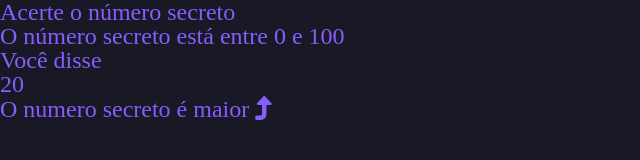
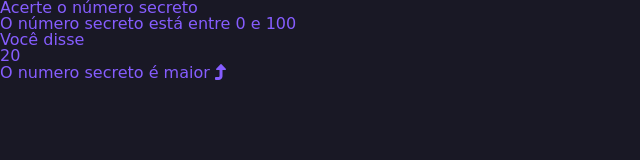
Before and after one commit to Guilbertoliveira/SecretNumber, a plain HTML site: page index.html in a window 1280 px wide. Shown: the whole page, without its empty margins (0-640 px from the left). Drawn offline with Linux system fonts and the light colour scheme; files that its build step writes are made by us from their sources; a web font is replaced by a local one.

Commit message:
Update project CSS for SCSS

```diff
--- a/index.html
+++ b/index.html
@@ -5,12 +5,12 @@
     <meta http-equiv="X-UA-Compatible" content="IE=edge">
     <meta name="viewport" content="width=device-width, initial-scale=1.0">
     <title>Secret Number</title>
-    <link rel="stylesheet" href="css/reset.css">
+    <link rel="stylesheet" href="scss/reset.css">
     <link rel="preconnect" href="https://fonts.googleapis.com">
     <link rel="preconnect" href="https://fonts.gstatic.com" crossorigin>
     <link href="https://fonts.googleapis.com/css2?family=Vast+Shadow&display=swap" rel="stylesheet">
     <link rel="stylesheet" href="https://cdnjs.cloudflare.com/ajax/libs/font-awesome/6.3.0/css/all.min.css" integrity="sha512-SzlrxWUlpfuzQ+pcUCosxcglQRNAq/DZjVsC0lE40xsADsfeQoEypE+enwcOiGjk/bSuGGKHEyjSoQ1zVisanQ==" crossorigin="anonymous" referrerpolicy="no-referrer" />
-    <link rel="stylesheet" href="css/style.css">
+    <link rel="stylesheet" href="style.css">
     <link rel="icon" type="image/png" href="img/dice-solid.svg">
 
 </head>
--- /dev/null
+++ b/scss/_main.scss
@@ -0,0 +1,7 @@
+@import 'variable';
+
+body {
+    font-family: $fontepadrao;
+    background-color: $cor-secundaria;
+    color: $cor-primaria;
+}
--- /dev/null
+++ b/scss/_reset.scss
@@ -0,0 +1,48 @@
+/* http://meyerweb.com/eric/tools/css/reset/
+   v2.0 | 20110126
+   License: none (public domain)
+*/
+
+html, body, div, span, applet, object, iframe,
+h1, h2, h3, h4, h5, h6, p, blockquote, pre,
+a, abbr, acronym, address, big, cite, code,
+del, dfn, em, img, ins, kbd, q, s, samp,
+small, strike, strong, sub, sup, tt, var,
+b, u, i, center,
+dl, dt, dd, ol, ul, li,
+fieldset, form, label, legend,
+table, caption, tbody, tfoot, thead, tr, th, td,
+article, aside, canvas, details, embed,
+figure, figcaption, footer, header, hgroup,
+menu, nav, output, ruby, section, summary,
+time, mark, audio, video {
+	margin: 0;
+	padding: 0;
+	border: 0;
+	font-size: 100%;
+	font: inherit;
+	vertical-align: baseline;
+}
+/* HTML5 display-role reset for older browsers */
+article, aside, details, figcaption, figure,
+footer, header, hgroup, menu, nav, section {
+	display: block;
+}
+body {
+	line-height: 1;
+}
+ol, ul {
+	list-style: none;
+}
+blockquote, q {
+	quotes: none;
+}
+blockquote:before, blockquote:after,
+q:before, q:after {
+	content: '';
+	content: none;
+}
+table {
+	border-collapse: collapse;
+	border-spacing: 0;
+}
--- /dev/null
+++ b/scss/_variable.scss
@@ -0,0 +1,3 @@
+$fontepadrao: 'Vast Shadow', cursive;
+$cor-primaria: #865DFF;
+$cor-secundaria: #191825;
--- /dev/null
+++ b/style.scss
@@ -0,0 +1,2 @@
+@import 'scss/reset';
+@import 'scss/main';
```
Also changed, not shown: style.css (added), 1 other file.
